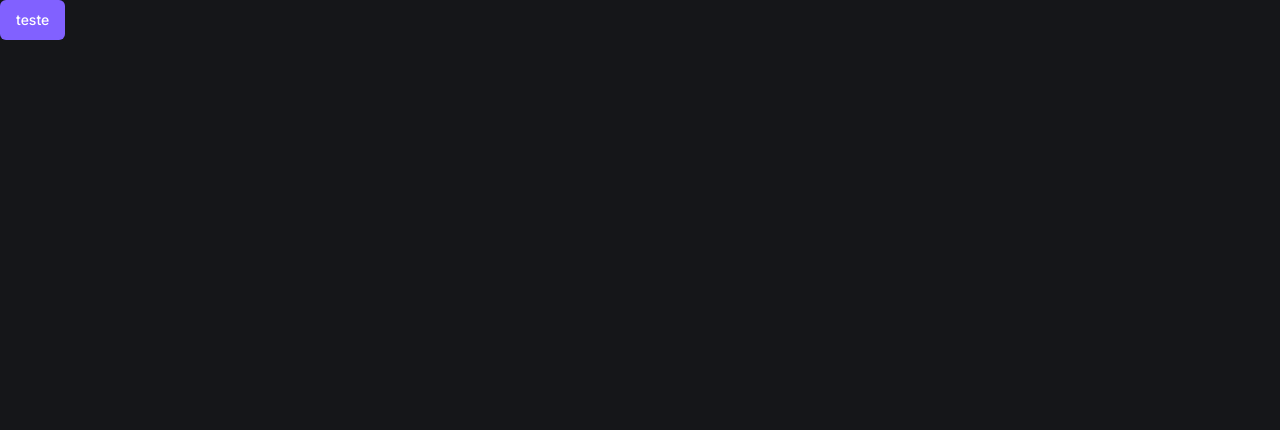
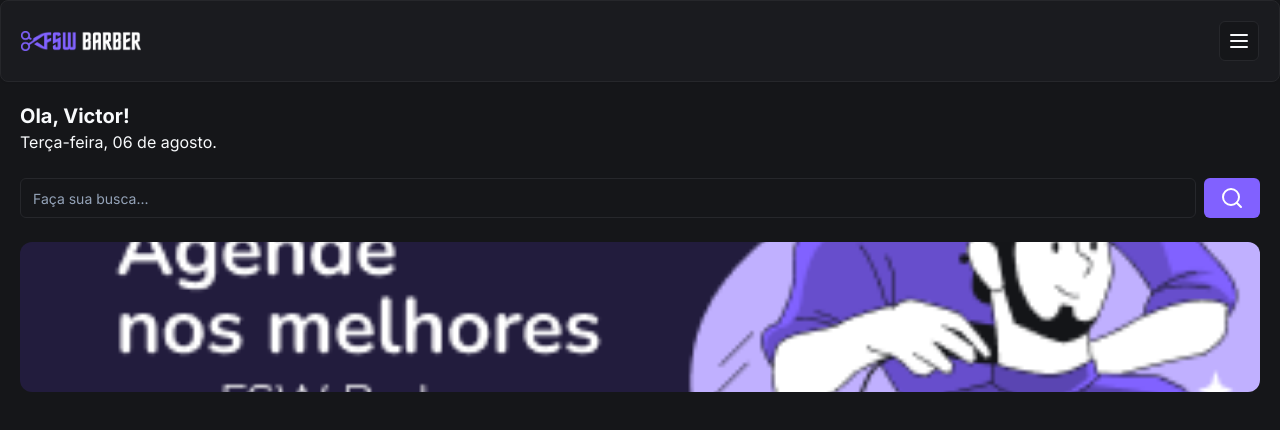
Before and after one commit to VictorHugoDC1999/barber, a Next.js app: page / in a window 1280 px wide. Shown: the top 430 px of the page. Built offline with nearby package versions, Linux system fonts and the light colour scheme.

Commit message:
feat: :sparkles: add Header component and banner

```diff
--- /dev/null
+++ b/src/app/_components/Header/index.tsx
@@ -0,0 +1,19 @@
+import Image from 'next/image'
+import { Card, CardContent } from '../ui/card'
+import { Button } from '../ui/button'
+import { MenuIcon } from 'lucide-react'
+
+const Header = () => {
+  return (
+    <Card>
+      <CardContent className="flex flex-row items-center justify-between p-5">
+        <Image src="/logo.png" alt="Logo Barber" width={120} height={18} />
+        <Button size="icon" variant="outline">
+          <MenuIcon />
+        </Button>
+      </CardContent>
+    </Card>
+  )
+}
+
+export default Header
--- a/src/app/_components/ui/button.tsx
+++ b/src/app/_components/ui/button.tsx
@@ -1,36 +1,36 @@
-import * as React from "react"
-import { Slot } from "@radix-ui/react-slot"
-import { cva, type VariantProps } from "class-variance-authority"
+import * as React from 'react'
+import { Slot } from '@radix-ui/react-slot'
+import { cva, type VariantProps } from 'class-variance-authority'
 
-import { cn } from "@/app/_lib/utils"
+import { cn } from '@/app/_lib/utils'
 
 const buttonVariants = cva(
-  "inline-flex items-center justify-center whitespace-nowrap rounded-md text-sm font-medium ring-offset-background transition-colors focus-visible:outline-none focus-visible:ring-2 focus-visible:ring-ring focus-visible:ring-offset-2 disabled:pointer-events-none disabled:opacity-50",
+  'inline-flex items-center justify-center whitespace-nowrap rounded-md text-sm font-medium ring-offset-background transition-colors focus-visible:outline-none focus-visible:ring-2 focus-visible:ring-ring focus-visible:ring-offset-2 disabled:pointer-events-none disabled:opacity-50',
   {
     variants: {
       variant: {
-        default: "bg-primary text-primary-foreground hover:bg-primary/90",
+        default: 'bg-primary text-primary-foreground hover:bg-primary/90',
         destructive:
-          "bg-destructive text-destructive-foreground hover:bg-destructive/90",
+          'bg-destructive text-destructive-foreground hover:bg-destructive/90',
         outline:
-          "border border-input bg-background hover:bg-accent hover:text-accent-foreground",
+          'border border-input bg-background hover:bg-accent hover:text-accent-foreground',
         secondary:
-          "bg-secondary text-secondary-foreground hover:bg-secondary/80",
-        ghost: "hover:bg-accent hover:text-accent-foreground",
-        link: "text-primary underline-offset-4 hover:underline",
+          'bg-secondary text-secondary-foreground hover:bg-secondary/80',
+        ghost: 'hover:bg-accent hover:text-accent-foreground',
+        link: 'text-primary underline-offset-4 hover:underline'
       },
       size: {
-        default: "h-10 px-4 py-2",
-        sm: "h-9 rounded-md px-3",
-        lg: "h-11 rounded-md px-8",
-        icon: "h-10 w-10",
-      },
+        default: 'h-10 px-4 py-2',
+        sm: 'h-9 rounded-md px-3',
+        lg: 'h-11 rounded-md px-8',
+        icon: 'h-10 w-10'
+      }
     },
     defaultVariants: {
-      variant: "default",
-      size: "default",
-    },
-  },
+      variant: 'default',
+      size: 'default'
+    }
+  }
 )
 
 export interface ButtonProps
@@ -41,7 +41,7 @@
 
 const Button = React.forwardRef<HTMLButtonElement, ButtonProps>(
   ({ className, variant, size, asChild = false, ...props }, ref) => {
-    const Comp = asChild ? Slot : "button"
+    const Comp = asChild ? Slot : 'button'
     return (
       <Comp
         className={cn(buttonVariants({ variant, size, className }))}
@@ -49,8 +49,8 @@
         {...props}
       />
     )
-  },
+  }
 )
-Button.displayName = "Button"
+Button.displayName = 'Button'
 
 export { Button, buttonVariants }
--- /dev/null
+++ b/src/app/_components/ui/card.tsx
@@ -0,0 +1,79 @@
+import * as React from 'react'
+
+import { cn } from '@/app/_lib/utils'
+
+const Card = React.forwardRef<
+  HTMLDivElement,
+  React.HTMLAttributes<HTMLDivElement>
+>(({ className, ...props }, ref) => (
+  <div
+    ref={ref}
+    className={cn(
+      'rounded-lg border bg-card text-card-foreground shadow-sm',
+      className
+    )}
+    {...props}
+  />
+))
+Card.displayName = 'Card'
+
+const CardHeader = React.forwardRef<
+  HTMLDivElement,
+  React.HTMLAttributes<HTMLDivElement>
+>(({ className, ...props }, ref) => (
+  <div
+    ref={ref}
+    className={cn('flex flex-col space-y-1.5 p-6', className)}
+    {...props}
+  />
+))
+CardHeader.displayName = 'CardHeader'
+
+const CardTitle = React.forwardRef<
+  HTMLParagraphElement,
+  React.HTMLAttributes<HTMLHeadingElement>
+>(({ className, ...props }, ref) => (
+  <h3
+    ref={ref}
+    className={cn(
+      'text-2xl font-semibold leading-none tracking-tight',
+      className
+    )}
+    {...props}
+  />
+))
+CardTitle.displayName = 'CardTitle'
+
+const CardDescription = React.forwardRef<
+  HTMLParagraphElement,
+  React.HTMLAttributes<HTMLParagraphElement>
+>(({ className, ...props }, ref) => (
+  <p
+    ref={ref}
+    className={cn('text-sm text-muted-foreground', className)}
+    {...props}
+  />
+))
+CardDescription.displayName = 'CardDescription'
+
+const CardContent = React.forwardRef<
+  HTMLDivElement,
+  React.HTMLAttributes<HTMLDivElement>
+>(({ className, ...props }, ref) => (
+  <div ref={ref} className={cn('p-6 pt-0', className)} {...props} />
+))
+CardContent.displayName = 'CardContent'
+
+const CardFooter = React.forwardRef<
+  HTMLDivElement,
+  React.HTMLAttributes<HTMLDivElement>
+>(({ className, ...props }, ref) => (
+  <div
+    ref={ref}
+    className={cn('flex items-center p-6 pt-0', className)}
+    {...props}
+  />
+))
+CardFooter.displayName = 'CardFooter'
+
+export { Card, CardHeader, CardFooter, CardTitle, CardDescription, CardContent }
--- /dev/null
+++ b/src/app/_components/ui/input.tsx
@@ -0,0 +1,25 @@
+import * as React from 'react'
+
+import { cn } from '@/app/_lib/utils'
+
+export interface InputProps
+  extends React.InputHTMLAttributes<HTMLInputElement> {}
+
+const Input = React.forwardRef<HTMLInputElement, InputProps>(
+  ({ className, type, ...props }, ref) => {
+    return (
+      <input
+        type={type}
+        className={cn(
+          'flex h-10 w-full rounded-md border border-input bg-background px-3 py-2 text-sm ring-offset-background file:border-0 file:bg-transparent file:text-sm file:font-medium placeholder:text-muted-foreground focus-visible:outline-none focus-visible:ring-2 focus-visible:ring-ring focus-visible:ring-offset-2 disabled:cursor-not-allowed disabled:opacity-50',
+          className
+        )}
+        ref={ref}
+        {...props}
+      />
+    )
+  }
+)
+Input.displayName = 'Input'
+
+export { Input }
--- a/src/app/page.tsx
+++ b/src/app/page.tsx
@@ -1,9 +1,36 @@
+import { SearchIcon } from 'lucide-react'
+import Header from './_components/Header'
 import { Button } from './_components/ui/button'
+import { Input } from './_components/ui/input'
+import Image from 'next/image'
 
 const Home = () => {
   return (
     <div>
-      <Button>teste</Button>
+      {/* header */}
+      <Header />
+
+      {/*  */}
+      <div className="p-5">
+        <h2 className="text-xl font-bold">Ola, Victor!</h2>
+        <p>Terça-feira, 06 de agosto.</p>
+
+        <div className="mt-6 flex items-center gap-2">
+          <Input placeholder="Faça sua busca..." />
+          <Button>
+            <SearchIcon />
+          </Button>
+        </div>
+
+        <div className="relative mt-6 h-[150px] w-full">
+          <Image
+            src="/banner-01.png"
+            fill
+            className="rounded-xl object-cover"
+            alt="Agende nos melhores com Barber Shop"
+          />
+        </div>
+      </div>
     </div>
   )
 }
```
Also changed, not shown: public/banner-01.png (added), public/logo.png (added).
